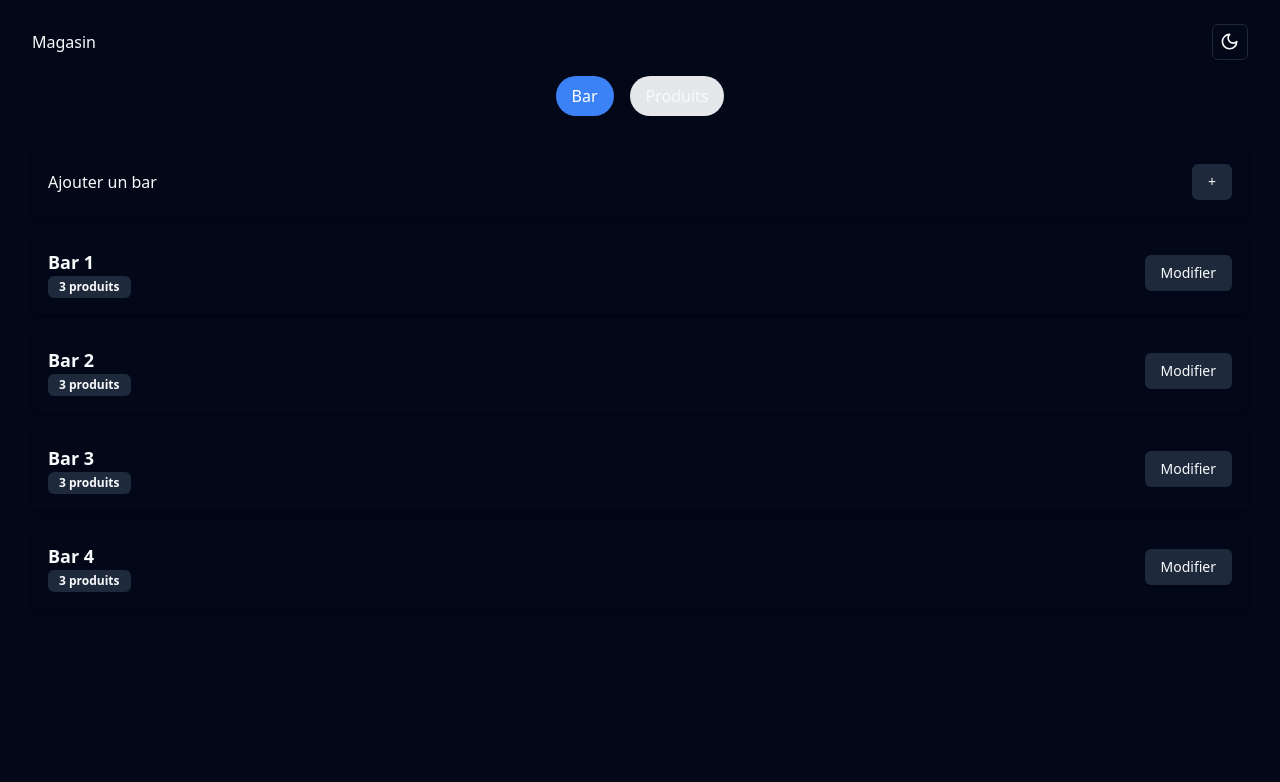
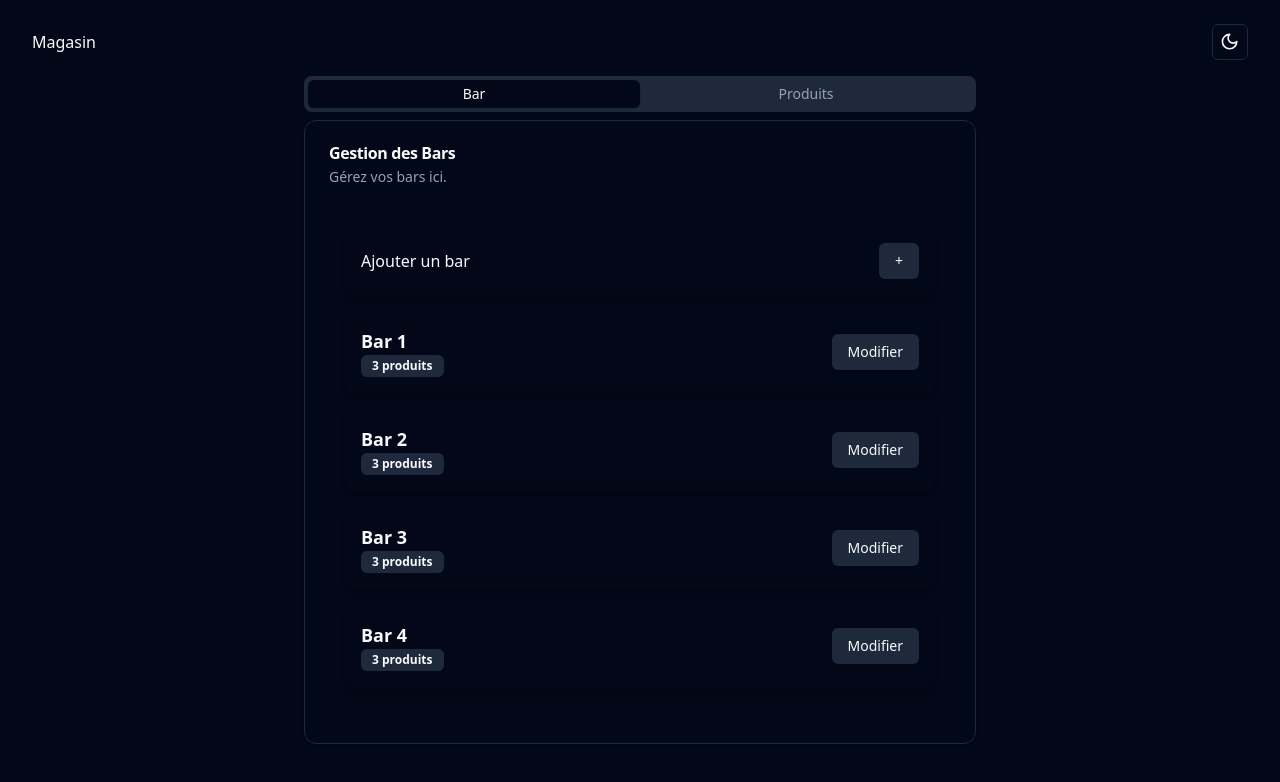
Before and after one commit to yanisMX/SunSka-front, a React (Vite) app: page /dashboard in a window 1280 px wide. Shown: the top 782 px of the page. Built offline with nearby package versions, Linux system fonts and the light colour scheme.

Commit message:
Toaster correctio,n & tabs integration

```diff
--- a/src/App.tsx
+++ b/src/App.tsx
@@ -7,6 +7,7 @@ import DashboardPage from "./pages/DashboardPage.tsx";
 import MagasinPage from "./pages/MagasinPage.tsx";
 import './fontawesome';
 import BarProductPage from "./pages/BarProductPage.tsx";
+import {Toaster} from "sonner";
 
 
 
@@ -18,8 +19,9 @@ function App() {
                 <Route path="/dashboard" element={<DashboardPage/>}/>
                 <Route path="/bar" element={<BarPages/>}/>
                 <Route path="/magasin" element={<MagasinPage/>}/>
-                <Route path="/barsettings" element={<BarProductPage/>}/>
+                <Route path="/barsettings/:barName" element={<BarProductPage/>}/>
             </Routes>
+            <Toaster position="bottom-right" />
         </ThemeProvider>
     );
 }
--- a/src/components/BarSettingsView.tsx
+++ b/src/components/BarSettingsView.tsx
@@ -1,22 +1,21 @@
-import {Button} from "./ui/button.tsx";
-import {Badge} from "./ui/badge";
-import {useState} from "react";
-import {Input} from "./ui/input";
+import { Button } from "./ui/button.tsx";
+import { Badge } from "./ui/badge";
+import { useState } from "react";
+import { Input } from "./ui/input";
 import Modal from "./Modal";
-import {toast} from "sonner";
-import {Link} from "react-router-dom";
+import { toast } from "sonner";
+import { Link } from "react-router-dom";
 
 const BarSettingsView = () => {
     const [showModal, setShowModal] = useState<boolean>(false);
     const [barName, setBarName] = useState<string>("");
     const [barProducts, setBarProducts] = useState<number>(0);
     const [bars, setBars] = useState([
-        {name: 'Bar 1', produits: 3, id: 1},
-        {name: 'Bar 2', produits: 3, id: 2},
-        {name: 'Bar 3', produits: 3, id: 3},
-        {name: 'Bar 4', produits: 3, id: 4},
+        { name: 'Bar 1', produits: 3, id: 1 },
+        { name: 'Bar 2', produits: 3, id: 2 },
+        { name: 'Bar 3', produits: 3, id: 3 },
+        { name: 'Bar 4', produits: 3, id: 4 },
     ]);
-
 
     const handleAddBar = () => {
         if (barName === "") {
@@ -38,8 +37,6 @@ const BarSettingsView = () => {
             });
         }
     };
-
-
 
     return (
         <div className="p-4">
@@ -75,13 +72,12 @@ return (
                         </span>
                     </div>
                     <div className="flex items-center space-x-4">
-                    <Link to={"/barsettings"}><Button variant="secondary" >Modifier</Button></Link>
+                        <Link to={`/barsettings/${bar.name}`}><Button variant="secondary">Modifier</Button></Link>
                     </div>
                 </div>
             ))}
         </div>
     );
-}
-;
+};
 
 export default BarSettingsView;
--- a/src/main.tsx
+++ b/src/main.tsx
@@ -1,13 +1,13 @@
-import ReactDOM from 'react-dom';
+import React from 'react';
+import ReactDOM from 'react-dom/client';
 import { BrowserRouter } from 'react-router-dom';
 import App from './App';
-import {Toaster} from "sonner";
 
-
-ReactDOM.render(
-    <BrowserRouter>
-        <App />
-        <Toaster />
-    </BrowserRouter>,
-    document.getElementById('root')
+const root = ReactDOM.createRoot(document.getElementById('root'));
+root.render(
+    <React.StrictMode>
+        <BrowserRouter>
+            <App />
+        </BrowserRouter>
+    </React.StrictMode>
 );
--- a/src/pages/DashboardPage.tsx
+++ b/src/pages/DashboardPage.tsx
@@ -1,35 +1,46 @@
 import HeaderAdmin from "../components/HeaderAdmin.tsx";
-import {useState} from "react";
 import BarSettingsView from "../components/BarSettingsView.tsx";
 import ProductSettingsView from "../components/ProductSettingsView.tsx";
-
+import { Tabs, TabsContent, TabsList, TabsTrigger } from "../components/ui/tabs.tsx";
+import { Card, CardContent, CardDescription, CardFooter, CardHeader, CardTitle } from "../components/ui/card.tsx";
 
 const DashboardPage = () => {
-    const [activeTab, setActiveTab] = useState<string>('Bar');
-
-
     return (
         <div className="min-h-screen p-4">
-            <HeaderAdmin/>
-            <div className="mt-4">
-                <div className="flex justify-center space-x-4">
-                    <button
-                        className={`py-2 px-4 rounded-full ${activeTab === 'Bar' ? 'bg-blue-500 text-white' : 'bg-gray-200'}`}
-                        onClick={() => setActiveTab('Bar')}
-                    >
-                        Bar
-                    </button>
-                    <button
-                        className={`py-2 px-4 rounded-full ${activeTab === 'Produits' ? 'bg-blue-500 text-white' : 'bg-gray-200'}`}
-                        onClick={() => setActiveTab('Produits')}
-                    >
-                        Produits
-                    </button>
-                </div>
-
-                <div className="mt-4">
-                    {activeTab === 'Bar' ? <BarSettingsView/> : <ProductSettingsView/>}
-                </div>
+            <HeaderAdmin />
+            <div className="mt-4 flex justify-center">
+                <Tabs defaultValue="Bar" className="w-full max-w-2xl">
+                    <TabsList className="grid w-full grid-cols-2">
+                        <TabsTrigger value="Bar">Bar</TabsTrigger>
+                        <TabsTrigger value="Produits">Produits</TabsTrigger>
+                    </TabsList>
+                    <TabsContent value="Bar">
+                        <Card>
+                            <CardHeader>
+                                <CardTitle>Gestion des Bars</CardTitle>
+                                <CardDescription>
+                                    Gérez vos bars ici.
+                                </CardDescription>
+                            </CardHeader>
+                            <CardContent className="space-y-2">
+                                <BarSettingsView  />
+                            </CardContent>
+                        </Card>
+                    </TabsContent>
+                    <TabsContent value="Produits">
+                        <Card>
+                            <CardHeader>
+                                <CardTitle>Gestion des Produits</CardTitle>
+                                <CardDescription>
+                                    Gérez vos produits ici.
+                                </CardDescription>
+                            </CardHeader>
+                            <CardContent className="space-y-2">
+                                <ProductSettingsView />
+                            </CardContent>
+                        </Card>
+                    </TabsContent>
+                </Tabs>
             </div>
         </div>
     );
--- a/src/pages/MagasinPage.tsx
+++ b/src/pages/MagasinPage.tsx
@@ -1,36 +1,28 @@
 import HeaderAdmin from "../components/HeaderAdmin.tsx";
-import {useState} from "react";
 import BarView from "../components/BarView.tsx";
 import LivraisonView from "../components/LivraisonView.tsx";
+import { Tabs, TabsContent, TabsList, TabsTrigger } from "../components/ui/tabs.tsx";
 
 const MagasinPage = () => {
-    const [activeTab, setActiveTab] = useState<string>('Bar');
-
-    return(
-    <div className="min-h-screen p-4">
-       <HeaderAdmin />
-        <div className="mt-4">
-            <div className="flex justify-center space-x-4">
-                <button
-                    className={`py-2 px-4 rounded-full ${activeTab === 'Bar' ? 'bg-blue-500 text-white' : 'bg-gray-200'}`}
-                    onClick={() => setActiveTab('Bar')}
-                >
-                    Bar
-                </button>
-                <button
-                    className={`py-2 px-4 rounded-full ${activeTab === 'Livraison' ? 'bg-blue-500 text-white' : 'bg-gray-200'}`}
-                    onClick={() => setActiveTab('Livraison')}
-                >
-                    Livraison
-                </button>
-            </div>
-
-            <div className="mt-4">
-                {activeTab === 'Bar' ? <BarView /> : <LivraisonView />}
+    return (
+        <div className="min-h-screen p-4">
+            <HeaderAdmin />
+            <div className="mt-4 flex justify-center">
+                <Tabs defaultValue="Bar" className="w-full max-w-2xl">
+                    <TabsList className="grid w-full grid-cols-2">
+                        <TabsTrigger value="Bar">Bar</TabsTrigger>
+                        <TabsTrigger value="Livraison">Livraison</TabsTrigger>
+                    </TabsList>
+                    <TabsContent value="Bar">
+                        <BarView />
+                    </TabsContent>
+                    <TabsContent value="Livraison">
+                        <LivraisonView />
+                    </TabsContent>
+                </Tabs>
             </div>
         </div>
-    </div>
-);
+    );
 };
 
 export default MagasinPage;
```
Also changed, not shown: src/pages/BarProductPage.tsx (+20 -35 lines). Lines whose indentation alone changed are shown as unchanged.
